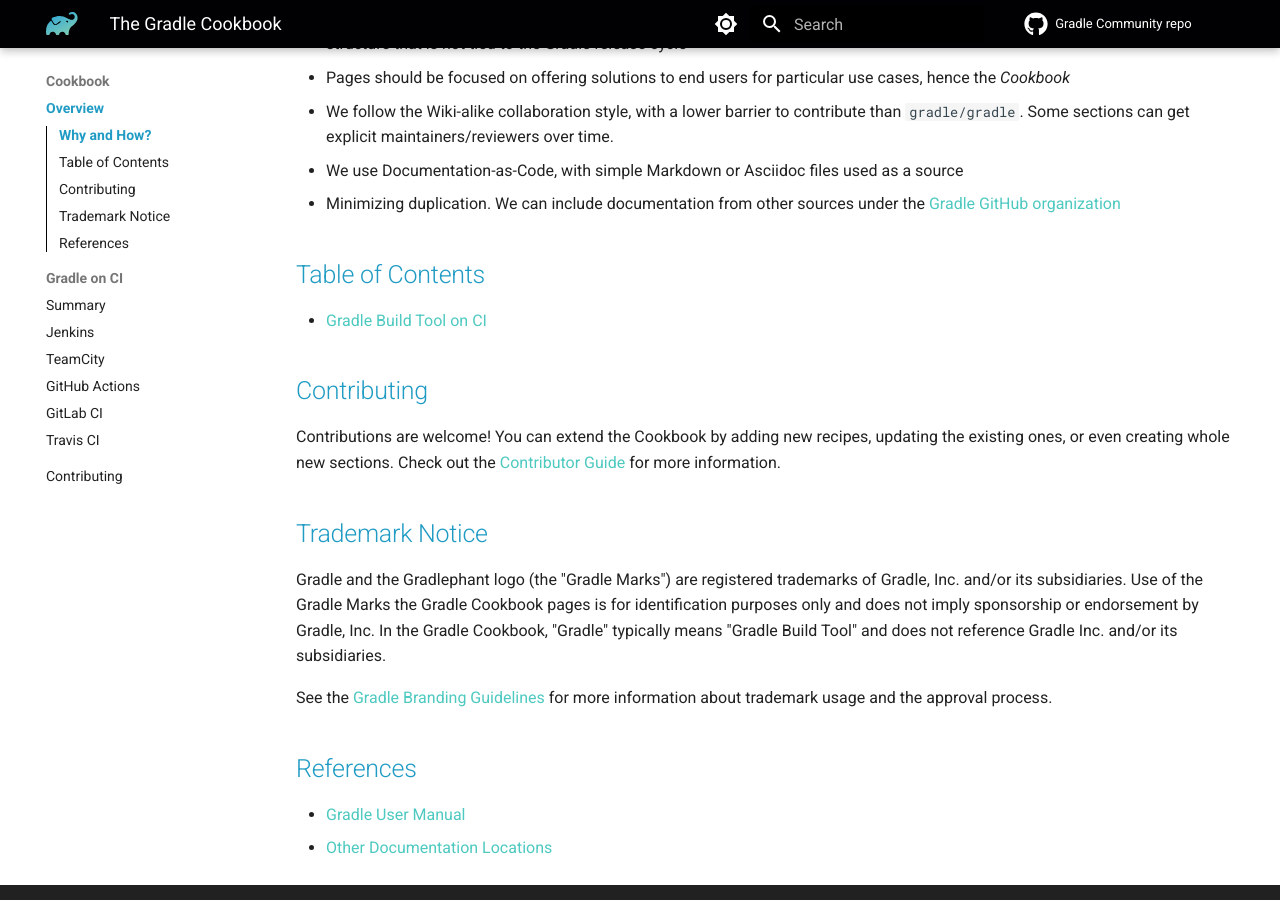
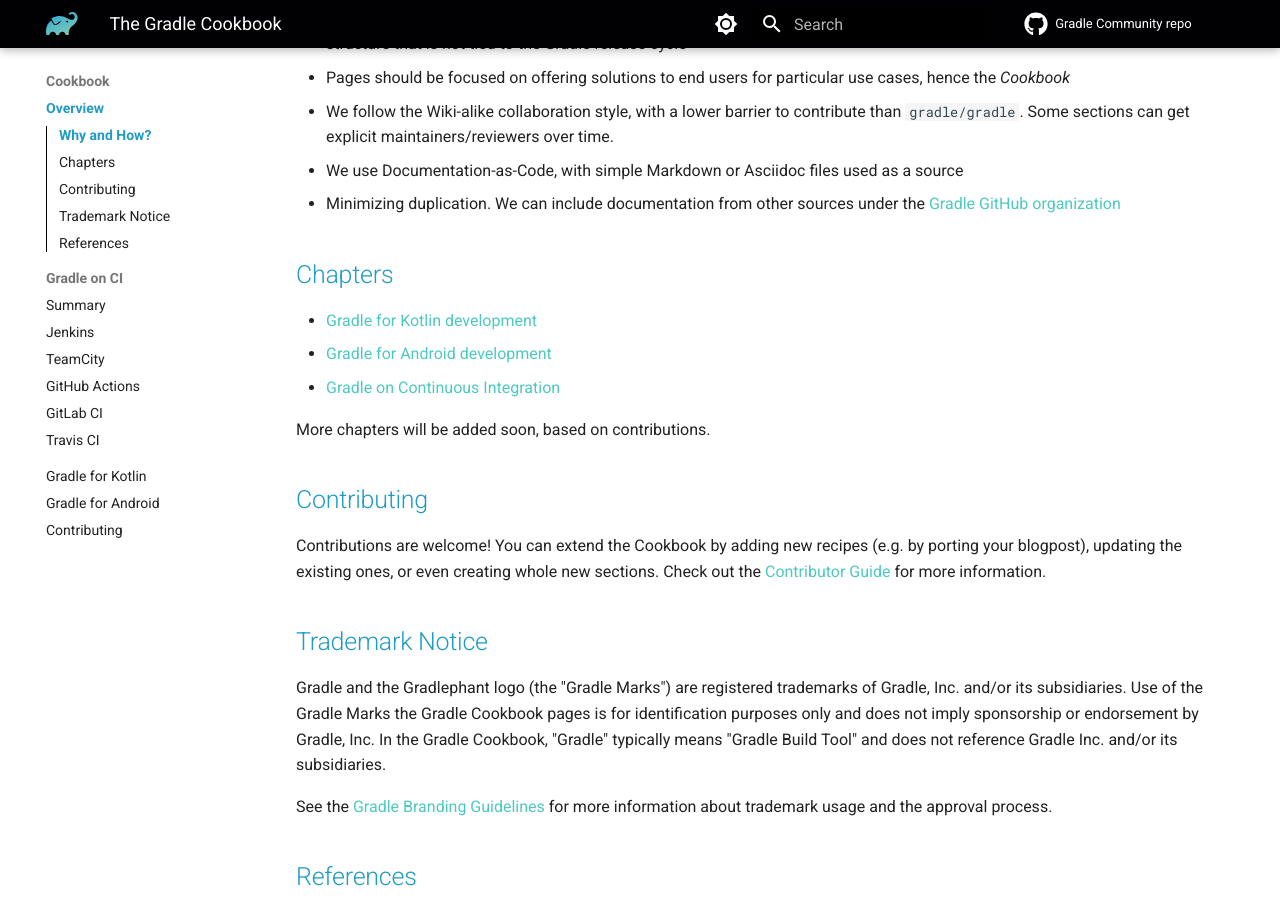
Before and after one commit to gradle/community, an MkDocs documentation site: the page built from docs/cookbook/README.md, in a window 1280 px wide and 900 px high, scrolled down 797 px. Built offline with MkDocs 1.6.1 and Material for MkDocs 9.7.7, drawn with Linux system fonts in a browser that asks for light colours; plug-ins that fetch from the network failed and are left out; comment, search, counter and statistics services are not loaded.

Commit message:
Add Android and Kotlin chapters to the cookbook

```diff
--- a/docs/cookbook/README.md
+++ b/docs/cookbook/README.md
@@ -44,14 +44,19 @@ with the following in mind:
 - Minimizing duplication.
   We can include documentation from other sources under the [Gradle GitHub organization](https://github.com/gradle/)
 
-## Table of Contents
+## Chapters
 
-- [Gradle Build Tool on CI](/cookbook/ci/)
+- [Gradle for Kotlin development](./kotlin/README.md)
+- [Gradle for Android development](./android/README.md)
+- [Gradle on Continuous Integration](./ci/README.md)
+
+More chapters will be added soon, based on contributions.
 
 ## Contributing
 
 Contributions are welcome!
-You can extend the Cookbook by adding new recipes, updating the existing ones,
+You can extend the Cookbook by adding new recipes (e.g. by porting your blogpost),
+updating the existing ones,
 or even creating whole new sections.
 Check out the [Contributor Guide](./CONTRIBUTING.md) for more information.
 
--- a/mkdocs.yml
+++ b/mkdocs.yml
@@ -114,6 +114,8 @@ nav:
       - GitHub Actions: cookbook/ci/github-actions.md
       - GitLab CI: cookbook/ci/gitlab-ci.md
       - Travis CI: cookbook/ci/travis-ci.md
+    - Gradle for Kotlin: cookbook/kotlin/README.md
+    - Gradle for Android: cookbook/android/README.md
     - Contributing: cookbook/CONTRIBUTING.md
   - Participate:
     - Getting Started: contributing/README.md
```
Also changed, not shown: docs/cookbook/android/README.md (added, +22 -0 lines), docs/cookbook/kotlin/README.md (added, +20 -0 lines).
